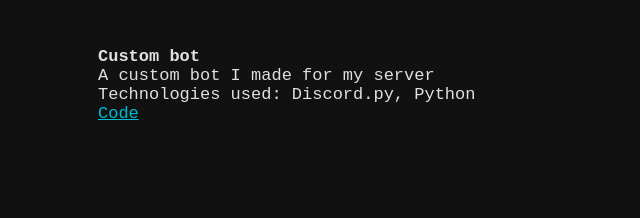
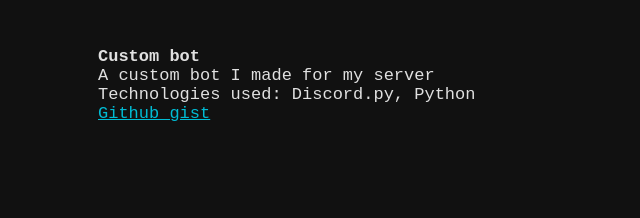
Before and after one commit to Cyvio-dev/Cyvio-dev.github.io, a plain HTML site: page index.html in a window 1280 px wide. Shown: the part 1576-1794 px from the top of the page, 0-640 px from the left. Drawn offline with Linux system fonts and the light colour scheme.

Commit message:
Changed links

```diff
--- a/index.html
+++ b/index.html
@@ -74,7 +74,7 @@
                 <br>
                 Technologies used: Discord.py, Python
                 <br>
-                <a href="https://github.com/Cyvio-dev/Custom-bot" target="_blank">Code</a>
+                <a href="https://gist.github.com/Cyvio-dev/725936ddc786d1ee50e1bc332ef6ec6b" target="_blank">Github gist</a>
             </li>
         </ul>
     </section>
```
